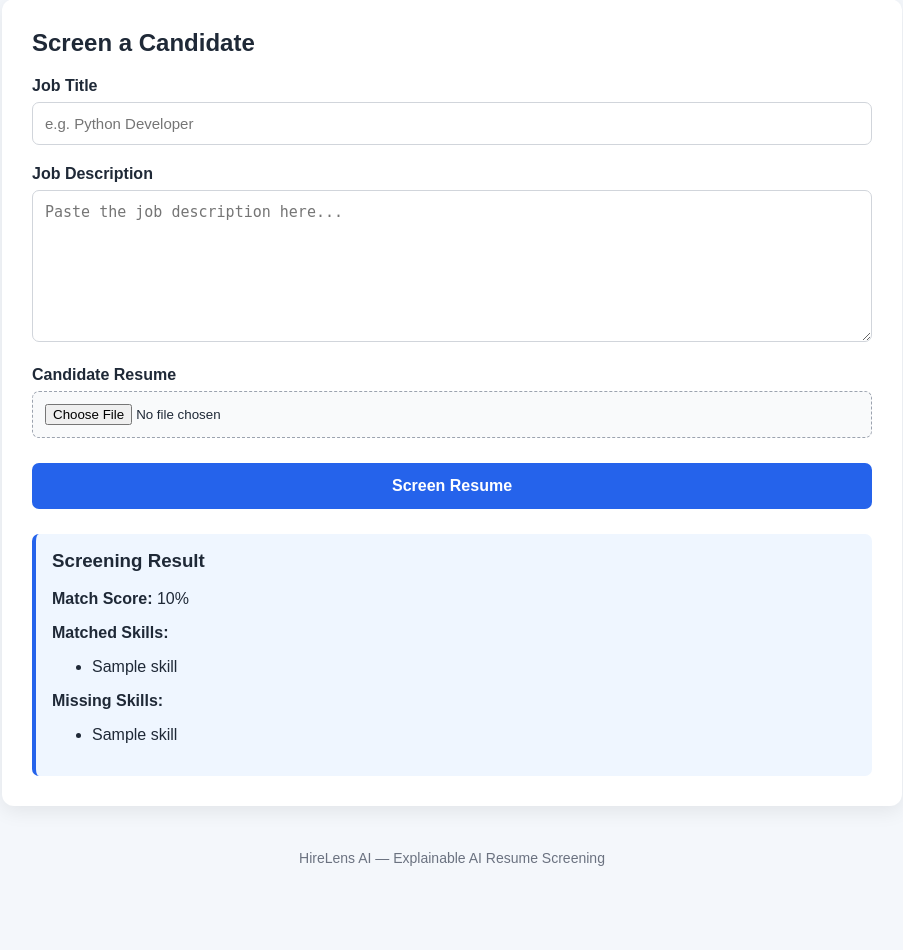
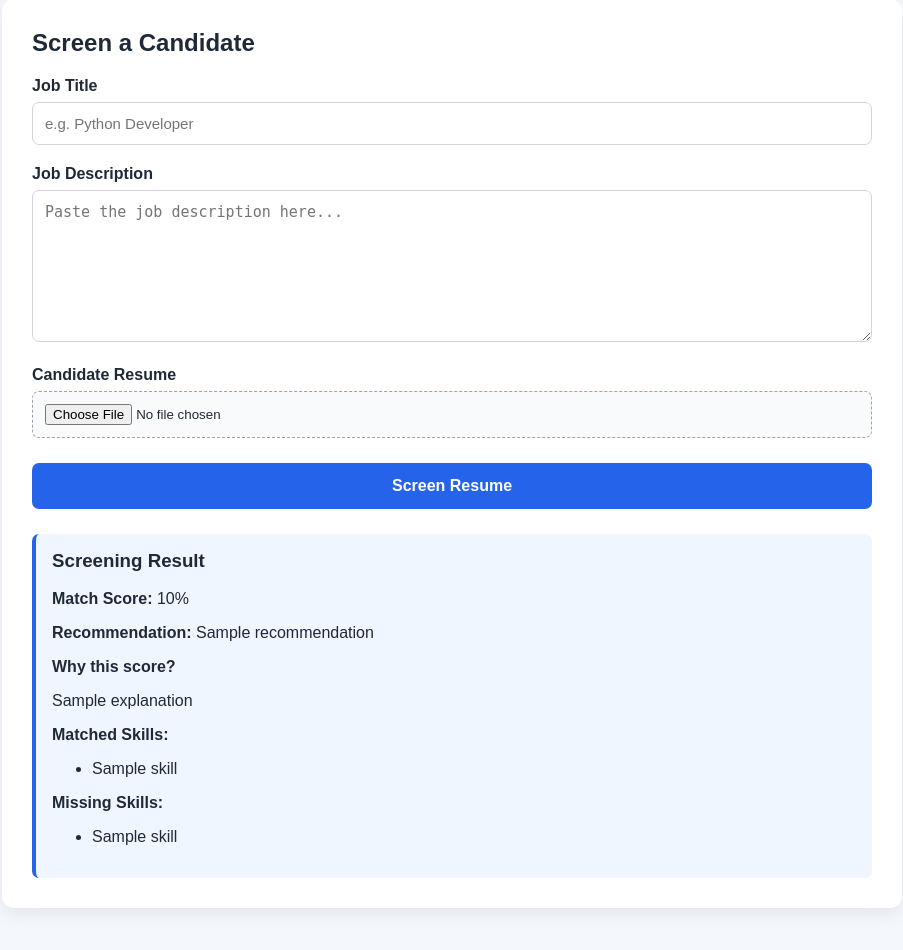
Before and after one commit to barokoushik/ai-resume-screening, a Flask app: template templates/index.html in a window 1280 px wide. Shown: the part 279-1229 px from the top of the page, without its empty margins (188-1091 px from the left). Before the commit the page ends 1145 px from the top, so only its background shows below. Run offline with Flask 3, Linux system fonts and the light colour scheme; the template is opened without the code that fills it: most values are stand-ins (such as "Sample title", 1, 10 or a date in 2020).

Commit message:
feat: add candidate recommendation and score explanation

```diff
--- a/app.py
+++ b/app.py
@@ -34,6 +34,8 @@ def home():
     match_score = None
     matched_skills = []
     missing_skills = []
+    recommendation = None
+    explanation = None
 
     if request.method == "POST":
         resume = request.files.get("resume")
@@ -92,18 +94,37 @@ def home():
                         )
                     else:
                         match_score = 0
+                    if match_score >= 80:
+                        recommendation = "Strong Match"
+                    elif match_score >= 60:
+                        recommendation = "Good Match"
+                    elif match_score >= 40:
+                        recommendation = "Moderate Match"
+                    else:
+                        recommendation = "Low Match"
 
+                    if matched_skills and missing_skills:
+                        explanation = (
+                            f"The candidate matches {len(matched_skills)} required skills "
+                            f"but is missing {len(missing_skills)} required skills."
+                        )
+                    elif matched_skills:
+                        explanation = "The candidate matches all detected required skills."
+                    else:
+                        explanation = "The candidate does not match the detected required skills."
             except Exception:
                 error = "Could not read this PDF. Please try another file."
 
     return render_template(
-        "index.html",
-        resume_text=resume_text,
-        error=error,
-        match_score=match_score,
-        matched_skills=matched_skills,
-        missing_skills=missing_skills
-    )
+    "index.html",
+    resume_text=resume_text,
+    error=error,
+    match_score=match_score,
+    matched_skills=matched_skills,
+    missing_skills=missing_skills,
+    recommendation=recommendation,
+    explanation=explanation
+)
 
 
 if __name__ == "__main__":
--- a/templates/index.html
+++ b/templates/index.html
@@ -77,6 +77,10 @@
         <h3>Screening Result</h3>
 
         <p><strong>Match Score:</strong> {{ match_score }}%</p>
+        <p><strong>Recommendation:</strong> {{ recommendation }}</p>
+
+<p><strong>Why this score?</strong></p>
+<p>{{ explanation }}</p>
 
         <p><strong>Matched Skills:</strong></p>
         <ul>
```
